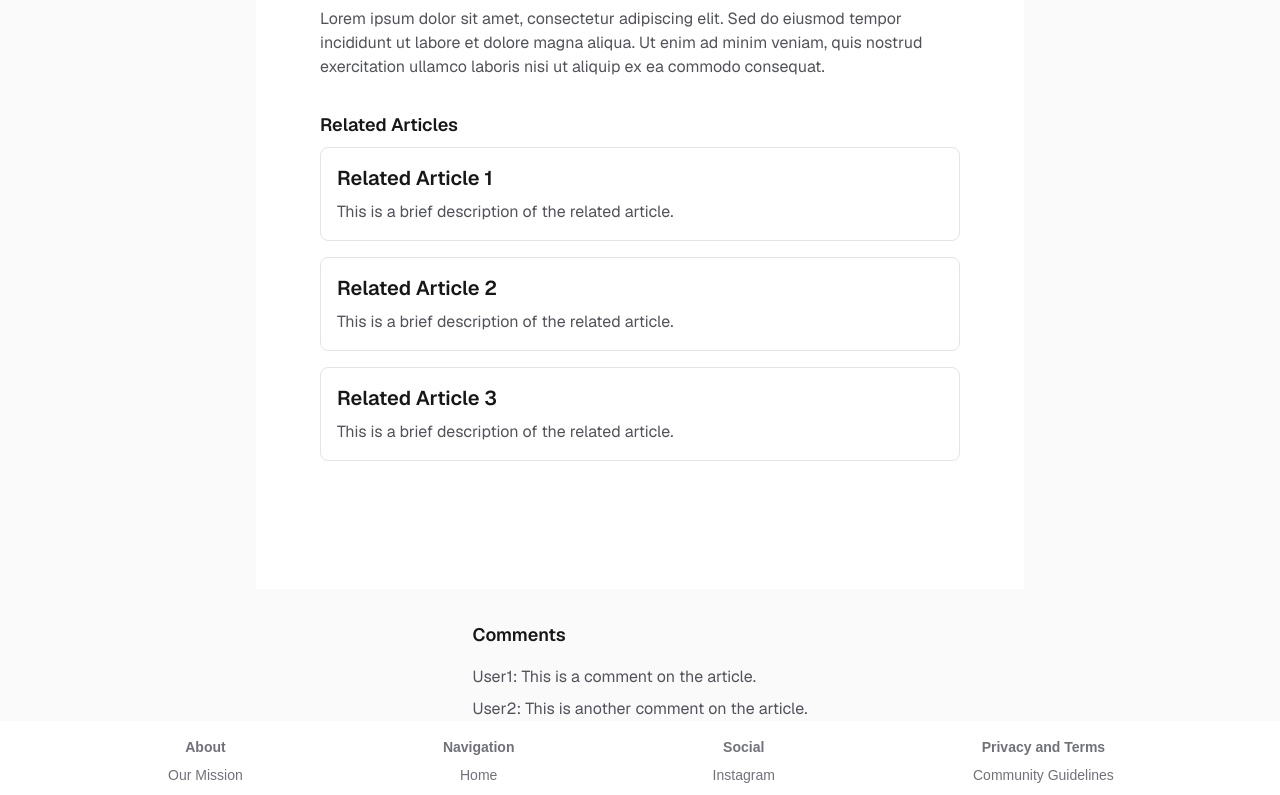
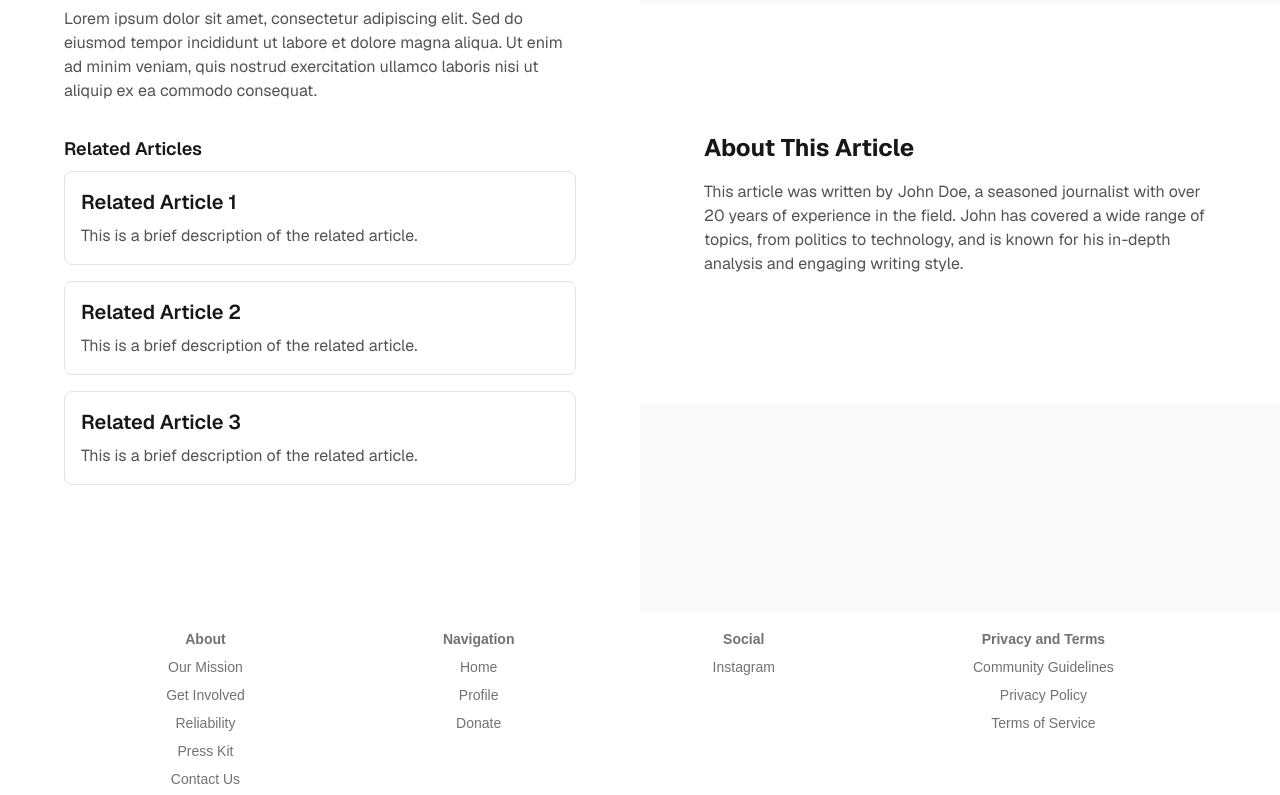
Before and after one commit to thomassrmcardle/Omni, a Next.js app in the folder app/: page /articles/abcde in a window 1280 px wide. Shown: the part 280-1075 px from the top of the page. Built offline with nearby package versions, Linux system fonts and the light colour scheme.

Commit message:
Created basic about section for articles (desktop only for now).

```diff
--- a/app/app/articles/[id]/page.tsx
+++ b/app/app/articles/[id]/page.tsx
@@ -1,9 +1,9 @@
 import ArticleCard from "../../../components/articleCard";
 
 export default function Home() {
-    return (<>
-        <title>Article Headline - Omni</title>
-        <div className="flex flex-col flex-1 items-center justify-center bg-zinc-50 font-sans dark:bg-black">
+
+    function MainLayout() {
+        return <div className="flex flex-col flex-1 items-center justify-center bg-zinc-50 font-sans dark:bg-black">
           <main className="flex flex-1 w-full max-w-3xl flex-col justify-between py-32 px-16 bg-white dark:bg-black sm:items-start">
             <h1 className="text-2xl font-bold">Article Headline</h1>
             <h3 className="text-lg text-zinc-600 dark:text-zinc-400">Article Subheading</h3>
@@ -27,15 +27,25 @@ export default function Home() {
               />
             </div>
           </main>
-          <div>
-            <h3 className="text-lg font-semibold mt-8">Comments</h3>
-            <p className="text-zinc-600 dark:text-zinc-400 mt-4">
-              User1: This is a comment on the article.
-            </p>
-            <p className="text-zinc-600 dark:text-zinc-400 mt-2">
-              User2: This is another comment on the article.
-            </p>
-          </div>
+        </div>
+    }
+
+    function AboutLayout() {
+      return <div className="flex flex-col flex-1 items-center justify-center bg-zinc-50 font-sans dark:bg-black">
+        <main className="flex flex-1 w-full max-w-3xl flex-col justify-between py-32 px-16 bg-white dark:bg-black sm:items-start">
+          <h1 className="text-2xl font-bold">About This Article</h1>
+          <p className="text-zinc-600 dark:text-zinc-400 mt-4">
+            This article was written by John Doe, a seasoned journalist with over 20 years of experience in the field. John has covered a wide range of topics, from politics to technology, and is known for his in-depth analysis and engaging writing style.
+          </p>
+        </main>
+      </div>
+    }
+
+    return (<>
+        <title>Article Headline - Omni</title>
+        <div className="flex flex-row flex-1 items-center justify-center bg-zinc-50 font-sans dark:bg-black">
+          <MainLayout />
+          <AboutLayout />
         </div>
     </>
     );
--- a/app/app/layout.tsx
+++ b/app/app/layout.tsx
@@ -20,7 +20,7 @@ export const metadata: Metadata = {
 function NavLayout() {
   return (
     <nav className="w-full py-4 px-8 flex items-center justify-between bg-white dark:bg-black border-b border-zinc-200 dark:border-zinc-700">
-      <div className="flex space-x-8">
+      <div className="flex space-x-8 items-center text-center">
         <a href="/" className="text-xl font-bold text-zinc-800 dark:text-zinc-200">
           Omni
         </a>
```
